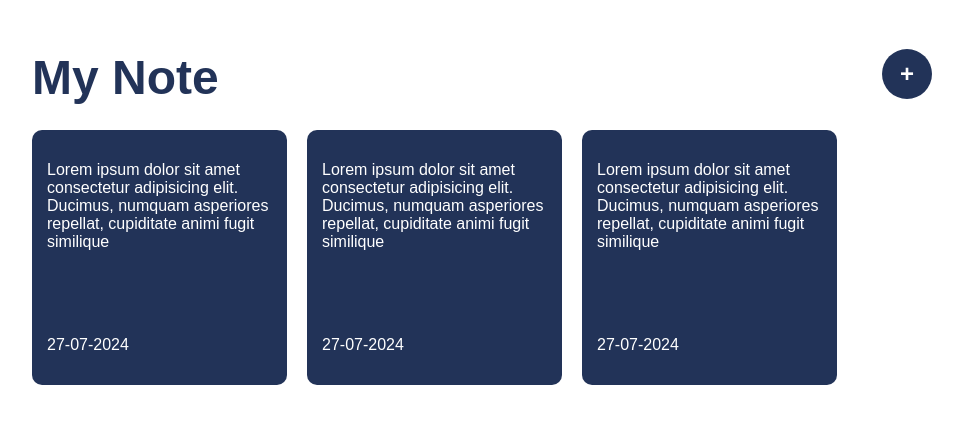
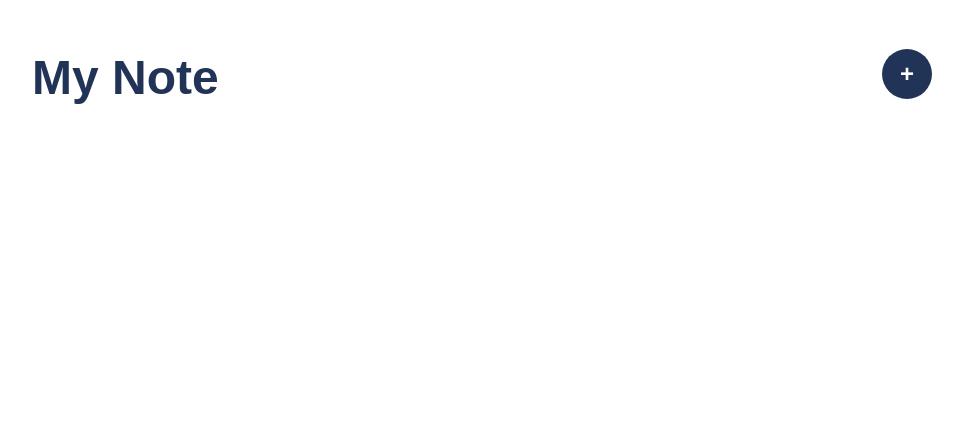
Before and after one commit to NajibAlfarizi/note-app, a Vue app: page / in a window 1280 px wide. Shown: the top 424 px of the page, without its empty margins (166-1129 px from the left). Built offline with nearby package versions, Linux system fonts and the light colour scheme.

Commit message:
implement add and error msg

```diff
--- a/src/App.vue
+++ b/src/App.vue
@@ -1,8 +1,34 @@
 <script setup>
-
-import { ref } from 'vue';
+import { ref } from "vue";
 
 const showForm = ref(false);
+
+const newNote = ref("");
+
+const notes = ref([]);
+
+const errorMsg = ref("");
+
+function addNotes(){
+  if(!newNote.value){
+    errorMsg.value = "Please enter a note";
+    return;
+  }
+  notes.value.push({
+    id: Date.now(),
+    note: newNote.value,
+    date: new Date().toLocaleDateString('en-GB'),
+    backgroundColor: getRandomColor(),
+  });
+
+  newNote.value = "";
+  showForm.value = false;
+}
+
+function getRandomColor(){
+  return `#${Math.floor(Math.random()*16777215).toString(16)}`
+}
+
 </script>
 
 <template>
@@ -13,35 +39,31 @@ const showForm = ref(false);
         <button @click="showForm = !showForm" class="add-btn" type="">+</button>
       </header>
       <div class="card-container">
-        <div class="card">
+        <div v-for="note in notes" :key="note.id" class="card" :style="{'background-color': note.backgroundColor}">
           <p class="card-content">
-            Lorem ipsum dolor sit amet consectetur adipisicing elit. Ducimus,
-            numquam asperiores repellat, cupiditate animi fugit similique
+            {{ note.note }}
           </p>
-          <p class="card-date">27-07-2024</p>
-        </div>
-        <div class="card">
-          <p class="card-content">
-            Lorem ipsum dolor sit amet consectetur adipisicing elit. Ducimus,
-            numquam asperiores repellat, cupiditate animi fugit similique
-          </p>
-          <p class="card-date">27-07-2024</p>
-        </div>
-        <div class="card">
-          <p class="card-content">
-            Lorem ipsum dolor sit amet consectetur adipisicing elit. Ducimus,
-            numquam asperiores repellat, cupiditate animi fugit similique
-          </p>
-          <p class="card-date">27-07-2024</p>
+          <p class="card-date">{{ note.date }}</p>
         </div>
       </div>
     </div>
     <div v-if="showForm" class="form-overlay">
       <div class="form-modal">
         <h2 class="form-title">What happens today??</h2>
-        <button @click="showForm = !showForm" class="form-close-btn">&times;</button>
-        <textarea class="note" name="note" id="note" cols="30" rows="10"></textarea>
-        <button class="form-save-btn">Save</button>
+        <button @click="showForm = !showForm" class="form-close-btn">
+          &times;
+        </button>
+        <p v-if="errorMsg" class="form-error">{{ errorMsg }}</p>
+        <textarea
+          v-model="newNote"
+          class="note"
+          name="note"
+          id="note"
+          cols="30"
+          rows="10"
+          placeholder="Enter your note here..."
+        ></textarea>
+        <button @click="addNotes" class="form-save-btn">Save</button>
       </div>
     </div>
   </main>
@@ -97,7 +119,7 @@ header {
   height: 225px;
   background-color: #223358;
   border-radius: 10px;
-  color: white;
+  color: black;
   padding: 15px;
   margin-bottom: 20px;
   display: flex;
@@ -118,7 +140,7 @@ header {
   align-items: center;
 }
 
-.form-modal{
+.form-modal {
   width: 420px;
   background-color: white;
   border-radius: 10px;
@@ -128,14 +150,14 @@ header {
   flex-direction: column;
 }
 
-.form-title{
+.form-title {
   font-size: 24px;
   font-weight: bold;
   margin-bottom: 15px;
   align-self: center;
 }
 
-.form-save-btn{
+.form-save-btn {
   padding: 5px 10px;
   font-size: 20px;
   width: 30%;
@@ -150,7 +172,7 @@ header {
   align-self: center;
 }
 
-.form-close-btn{
+.form-close-btn {
   position: absolute;
   top: 5px;
   right: 10px;
@@ -164,8 +186,14 @@ header {
   font-size: 24px;
 }
 
-.note{
-  border-radius: 10px;
+.note {
+  border-radius: 5px;
   border-color: #223358;
 }
+
+.form-error{
+  font-style: italic;
+  font-weight: light;
+  color: red;
+}
 </style>
```
